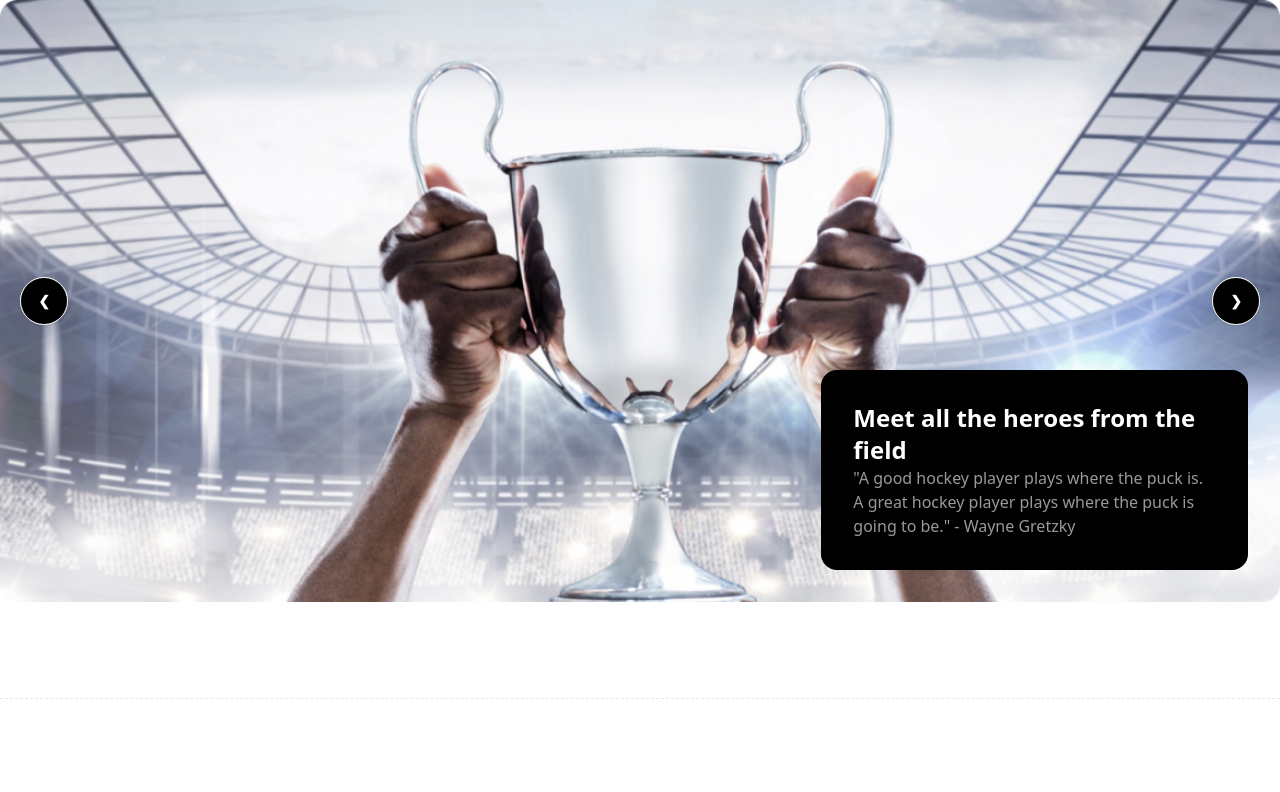
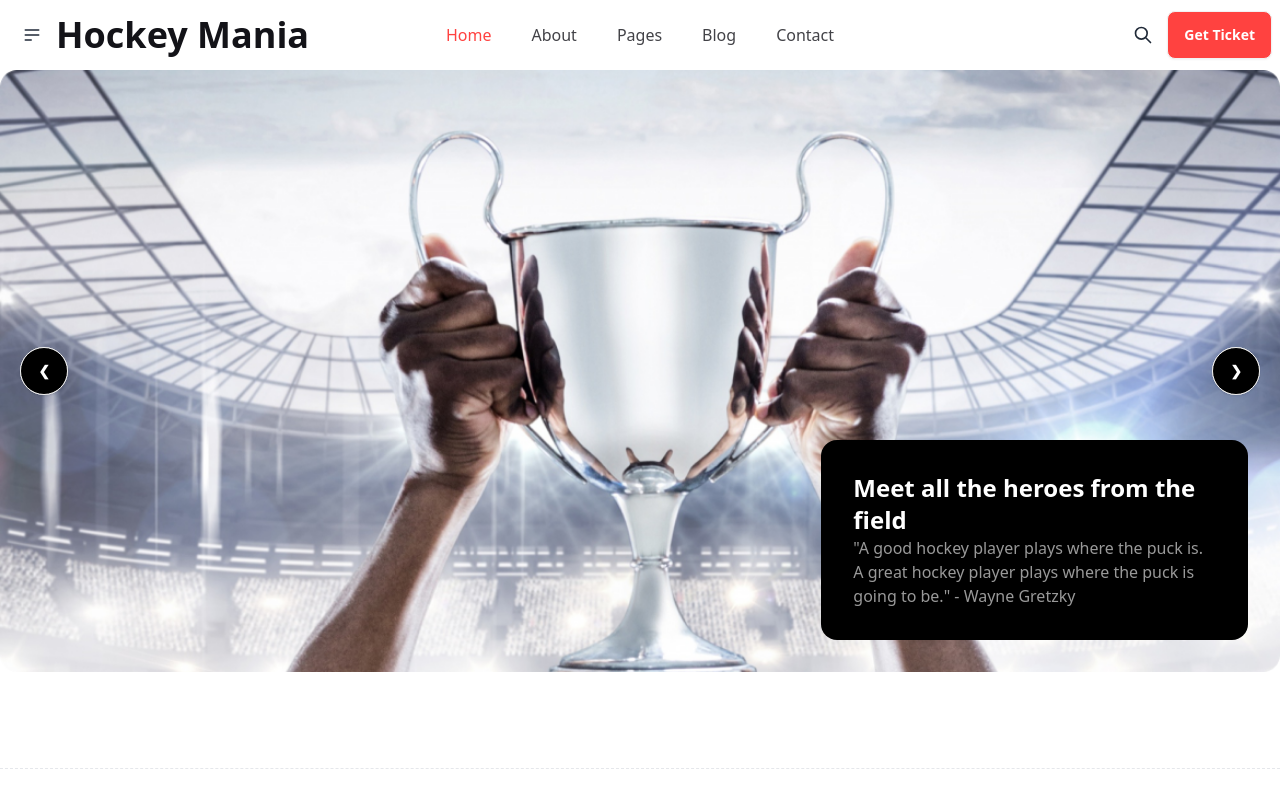
Before and after one commit to FazluLKarim4122/hockey-mania, a plain HTML site: page index.html in a window 1280 px wide. Shown: the top 792 px of the page. Drawn offline with nearby package versions, Linux system fonts and the light colour scheme.

Commit message:
Navbar section added

```diff
--- a/index.html
+++ b/index.html
@@ -35,6 +35,48 @@
 </head>
 <body>
     <header class="container mx-auto ">
+      <!-- nav section -->
+      <section>
+        <div class="navbar bg-base-100">
+          <div class="navbar-start">
+            <div class="dropdown">
+              <div tabindex="0" role="button" class="btn btn-ghost btn-circle">
+                <svg xmlns="http://www.w3.org/2000/svg" class="h-5 w-5" fill="none" viewBox="0 0 24 24" stroke="currentColor"><path stroke-linecap="round" stroke-linejoin="round" stroke-width="2" d="M4 6h16M4 12h16M4 18h7" /></svg>
+              </div>
+              <ul tabindex="0" class="menu menu-sm dropdown-content mt-3 z-[1] p-2 shadow bg-base-100 rounded-box w-52">
+                <li><a>Home</a></li>
+                <li><a>About</a></li>
+                <li><a>Page</a></li>
+                <li><a>Blog</a></li>
+                <li><a>Contact</a></li>
+              </ul>
+            </div>
+            <div>
+              <h2 class="text-[36px] font-extrabold text-[#131318]">Hockey Mania</h2>
+            </div>
+          </div>
+
+          <div class="navbar-center ">
+            <!-- <a class="btn btn-ghost text-xl">daisyUI</a> -->
+            <ul class="lg:flex gap-10 ">
+              <li class="text-[#FF4240]">Home</li>
+              <li class="text-[#424247]">About</li>
+              <li class="text-[#424247]">Pages</li>
+              <li class="text-[#424247]">Blog</li>
+              <li class="text-[#424247]">Contact</li>
+            </ul>
+          </div>
+          <div class="navbar-end">
+            <button class="btn btn-ghost btn-circle">
+              <svg xmlns="http://www.w3.org/2000/svg" class="h-5 w-5" fill="none" viewBox="0 0 24 24" stroke="currentColor"><path stroke-linecap="round" stroke-linejoin="round" stroke-width="2" d="M21 21l-6-6m2-5a7 7 0 11-14 0 7 7 0 0114 0z" /></svg>
+            </button>
+            <button class="btn bg-[#FF4240] text-[#FFF] ">
+              Get Ticket
+            </button>
+          </div>
+        </div>
+      </section>
+      <!-- banner section -->
         <div class="carousel w-full lg:relative sm:flex ">
             <div id="slide1" class="carousel-item relative w-full">
               <img src="Images/1.png" class="w-full" />
```
